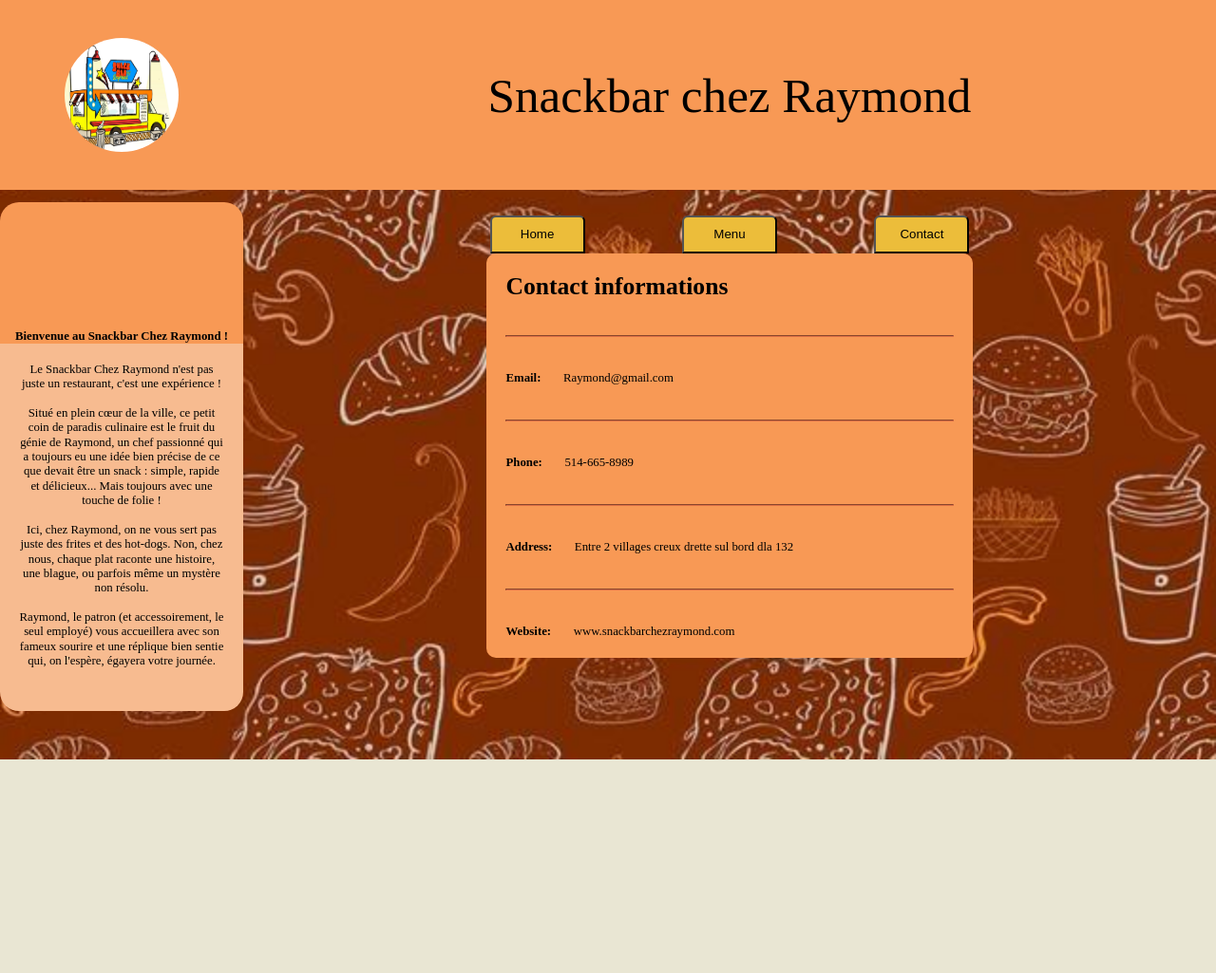
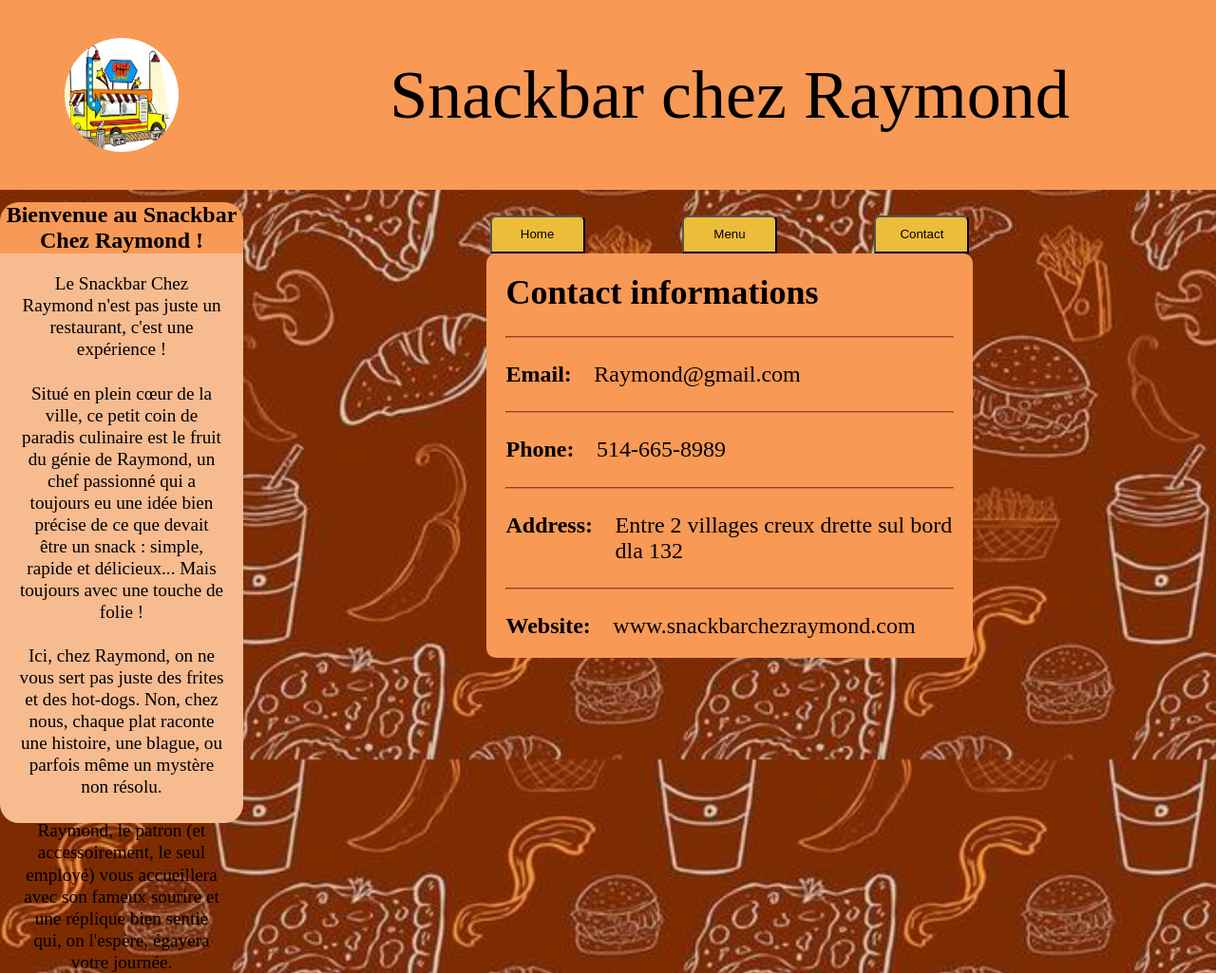
Before and after one commit to Pbrochu94/restaurant, a website built with webpack: page src/mainpage.html in a window 1280 px wide. Shown: the whole page at 95% size. Before the commit the page ends 800 px from the top, so only its background shows below. Built offline with nearby package versions, Linux system fonts and the light colour scheme.

Commit message:
Fixed character size issue
TODO: Tabs swithing behavior

```diff
--- a/src/style.css
+++ b/src/style.css
@@ -7,7 +7,7 @@
 }
 
 :root{
-    --basic-typo:1vw;
+    --basic-typo:max(24px,1vw);
 }
 
 body{
@@ -38,7 +38,7 @@ header{
 }
 
 .title{
-    font-size: 4em;
+    font-size: 3em;
     display: flex;
     justify-content:center;
     align-items:center;
@@ -53,7 +53,7 @@ header{
 
 .desc{
     text-align: center;
-    font-size:1em;
+    font-size:0.8em;
     padding: 0%10%0%10%;
     background-color: rgb(247, 187, 144);
     padding: 8%;
@@ -143,6 +143,7 @@ header{
 .tabs-display-contact>p,.tabs-display-contact>h1{
     height: auto;
     width: auto;
+    font-size: 1.5em;
 }
 
 span{
@@ -163,6 +164,7 @@ hr{
     width: auto;
     display:flex;
     gap:5%;
+    overflow: hidden;
 }
 
 
```
